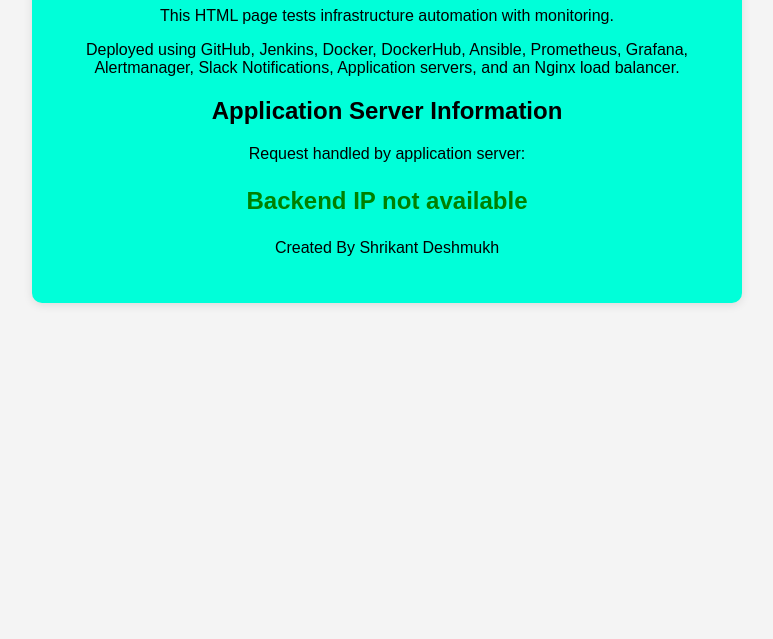
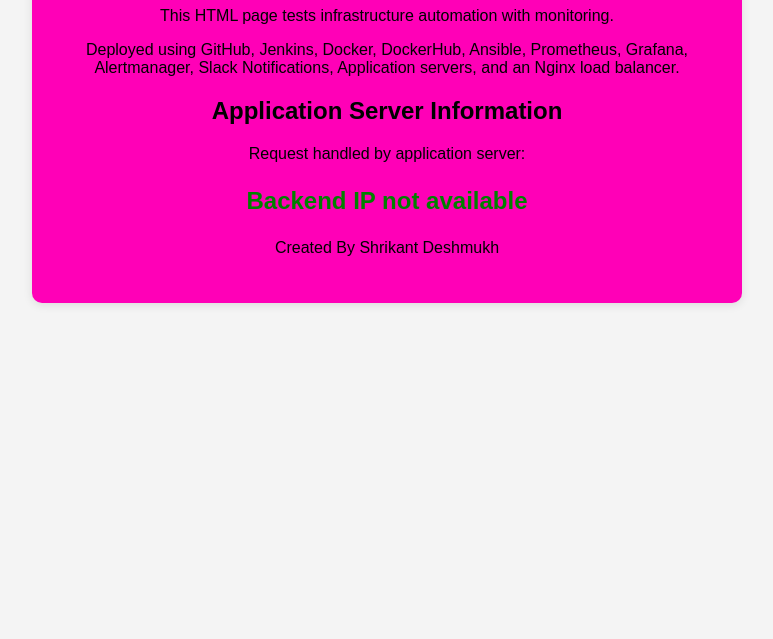
Before and after one commit to shreevdeshmukh/DevOps-Monitoring-Project-New, a plain HTML site: page index.html in a window 1280 px wide. Shown: the part 161-800 px from the top of the page, without its empty margins (253-1026 px from the left). Drawn offline with Linux system fonts and the light colour scheme.

Commit message:
uodated the index file

```diff
--- a/index.html
+++ b/index.html
@@ -11,7 +11,7 @@
       }
 
       .container {
-        background: rgb(0, 255, 217);
+        background: rgb(255, 0, 183);
         padding: 30px;
         border-radius: 10px;
         max-width: 650px;
```
